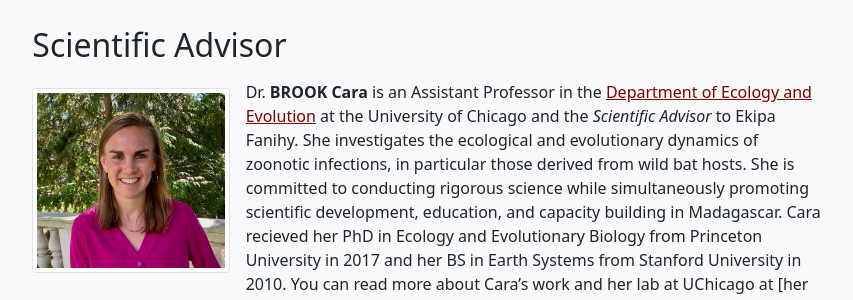
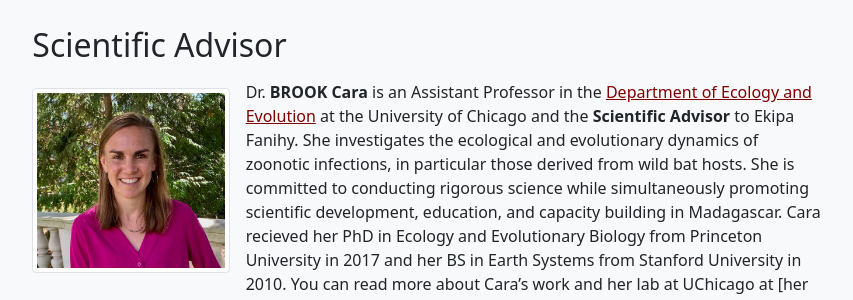
Before and after one commit to brooklabteam/www-ekipafanihy, a Jekyll site: the page built from Team.md, in a window 1280 px wide. Shown: the part 942-1242 px from the top of the page, without its empty margins (213-1066 px from the left). Built offline with Jekyll 4.4.1, drawn with Linux system fonts in a browser that asks for light colours.

```diff
--- a/Team.md
+++ b/Team.md
@@ -21,7 +21,7 @@ Dr. **RANAIVOSON Christian Hafaliana** is the **Director** of Ekipa Fainhy. He i
 
 <img src="/assets/team/carabrook-headshot-2020.jpeg" alt="headshot" class="img-thumbnail float-start col-md-3" />
 
-Dr. **BROOK Cara** is an Assistant Professor in the [Department of Ecology and Evolution](https://ecologyandevolution.uchicago.edu/) at the University of Chicago and the *Scientific Advisor* to Ekipa Fanihy. She investigates the ecological and evolutionary dynamics of zoonotic infections, in particular those derived from wild bat hosts. She is committed to conducting rigorous science while simultaneously promoting scientific development, education, and capacity building in Madagascar. Cara recieved her PhD in Ecology and Evolutionary Biology from Princeton University in 2017 and her BS in Earth Systems from Stanford University in 2010. You can read more about Cara's work and her lab at UChicago at [her website] (www.brooklab.org) She co-founded Ekipa Fainhy with Dr. Christian Ranaivoson in 2013.
+Dr. **BROOK Cara** is an Assistant Professor in the [Department of Ecology and Evolution](https://ecologyandevolution.uchicago.edu/) at the University of Chicago and the **Scientific Advisor** to Ekipa Fanihy. She investigates the ecological and evolutionary dynamics of zoonotic infections, in particular those derived from wild bat hosts. She is committed to conducting rigorous science while simultaneously promoting scientific development, education, and capacity building in Madagascar. Cara recieved her PhD in Ecology and Evolutionary Biology from Princeton University in 2017 and her BS in Earth Systems from Stanford University in 2010. You can read more about Cara's work and her lab at UChicago at [her website] (www.brooklab.org) She co-founded Ekipa Fainhy with Dr. Christian Ranaivoson in 2013.
 
 <div style="clear:both;">&nbsp;</div>
 
```
